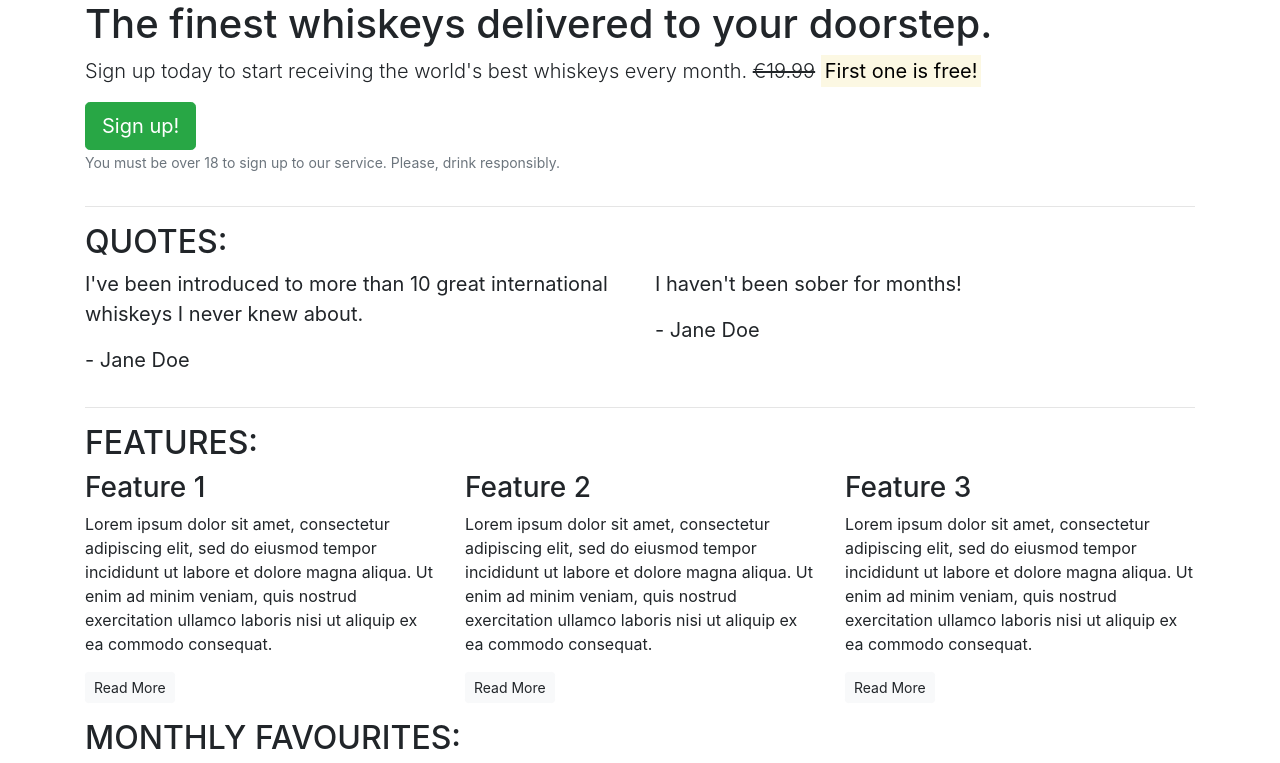
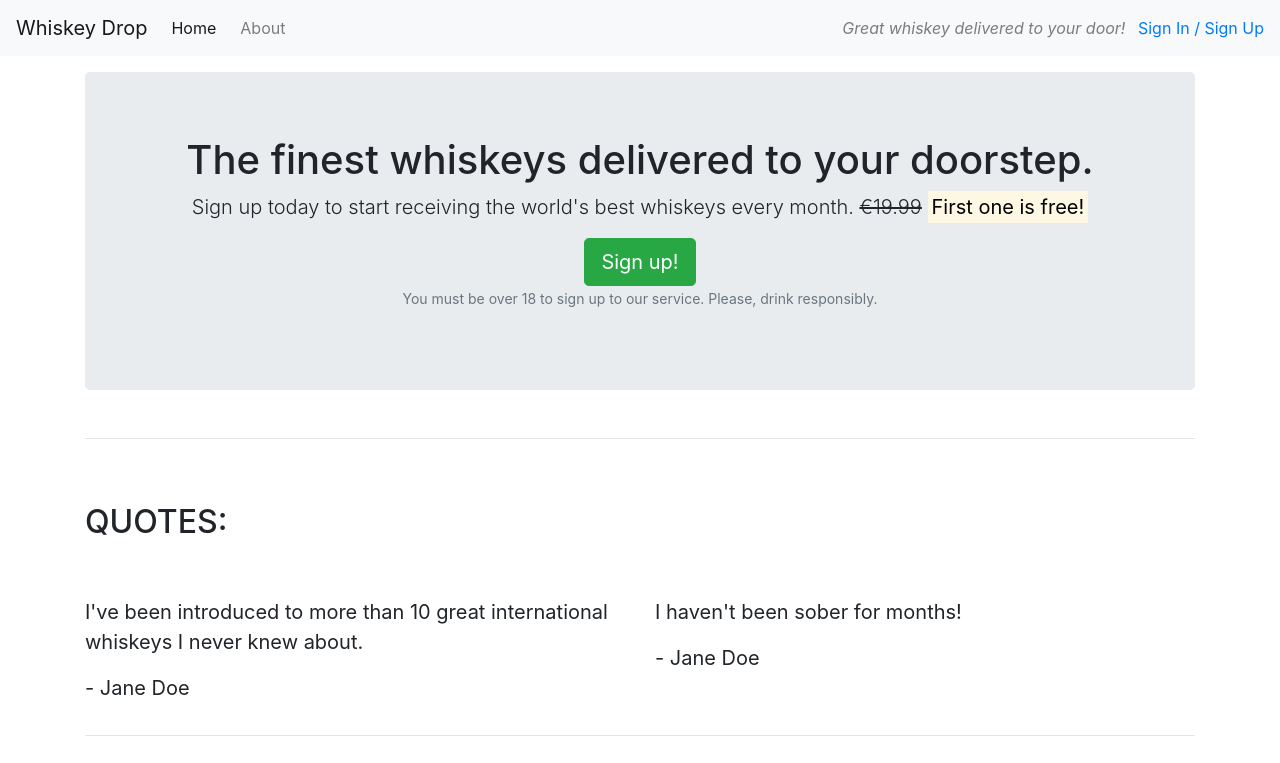
Before and after one commit to marcgithub23/bootstrap4-tutorial, a plain HTML site: page index.html in a window 1280 px wide. Shown: the top 763 px of the page. Drawn offline with nearby package versions, Linux system fonts and the light colour scheme.

Commit message:
Add navbar and edit layout of callout and features

```diff
--- a/index.html
+++ b/index.html
@@ -14,15 +14,37 @@
 </head>
 
 <body>
-    <article class="container">
+    <!-- Navbar -->
+    <nav class="navbar navbar-light bg-light navbar-expand-sm">
+        <a href="/" class="navbar-brand">Whiskey Drop</a>
+        <ul class="navbar-nav mr-auto">
+            <li class="active nav-item mr-2">
+                <a href="/" class="nav-link">Home</a>
+            </li>
+            <li class="nav-item mr-2">
+                <a href="/about" class="nav-link">About</a>
+            </li>
+            <li class="nav-item mr-2 d-block d-sm-none">
+                <a href="/login" class="nav-link">Sign In / Sign Up</a>
+            </li>
+        </ul>
+        <div class="d-none d-md-block">
+            <p class="navbar-text my-auto mr-2">
+                <i>Great whiskey delivered to your door!</i>
+            </p>
+            <a href="/login">Sign In / Sign Up</a>
+        </div>
+    </nav>
+    <article class="container mt-3">
         <!-- Callout -->
         <div class="row">
             <div class="col-12">
-                <section class="callout">
+                <section class="callout jumbotron text-center">
                     <h1>The finest whiskeys delivered to your doorstep.</h1>
                     <p class="lead">
                         Sign up today to start receiving the world's best whiskeys every month.
-                        <s>€19.99</s>
+                        <s class="d-none d-sm-inline">€19.99</s>
+                        <span class="d-inline d-sm-none"><br></span>
                         <strong><mark>First one is free!</mark></strong>
                     </p>
                     <button class="btn btn-success btn-lg">Sign up!</button>
@@ -38,7 +60,7 @@
         <!-- Quotes -->
         <section class="quotes">
             <div class="row">
-                <div class="col-12">
+                <div class="col-12 my-5">
                     <h2 class="text-uppercase">Quotes:</h2>
                 </div>
             </div>
@@ -63,7 +85,7 @@
         <!-- Features -->
         <section class="features">
             <div class="row">
-                <div class="col-12">
+                <div class="col-12 my-5">
                     <h2 class="text-uppercase">Features:</h2>
                 </div>
             </div>
```
